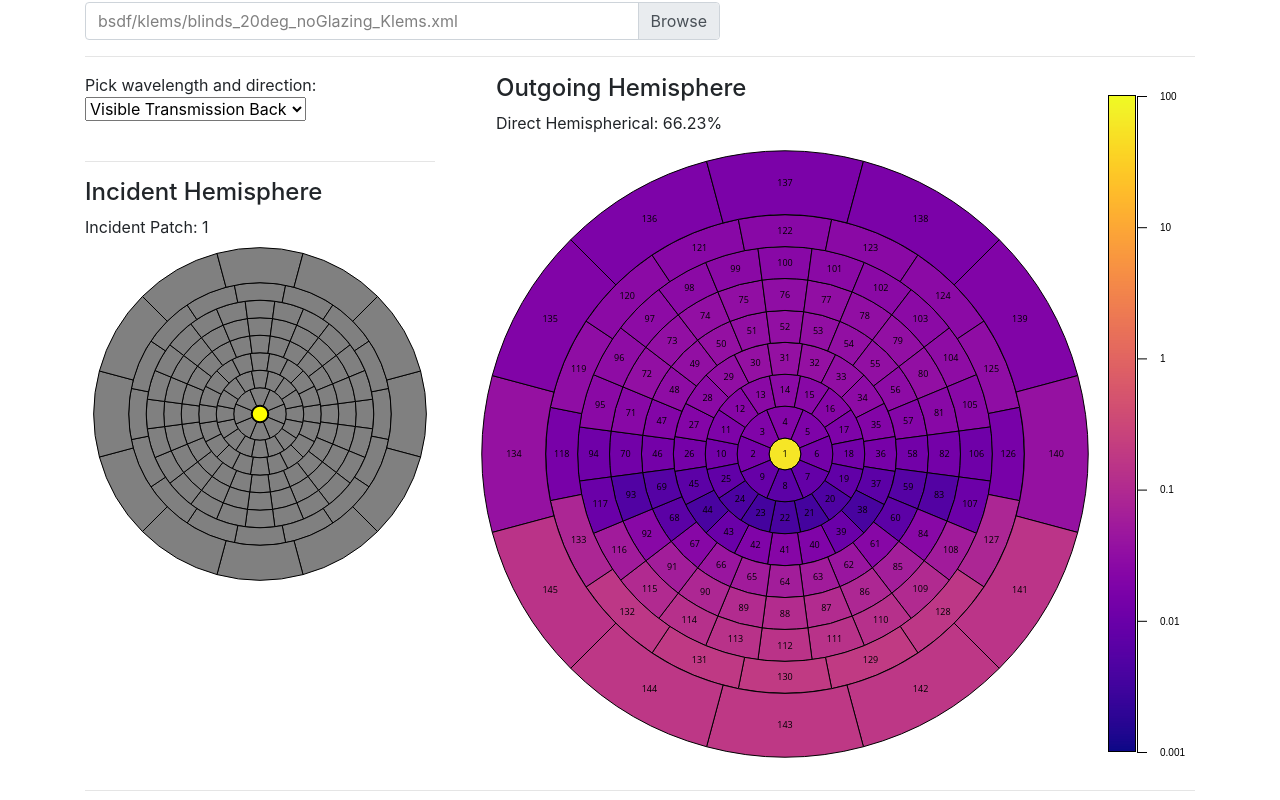
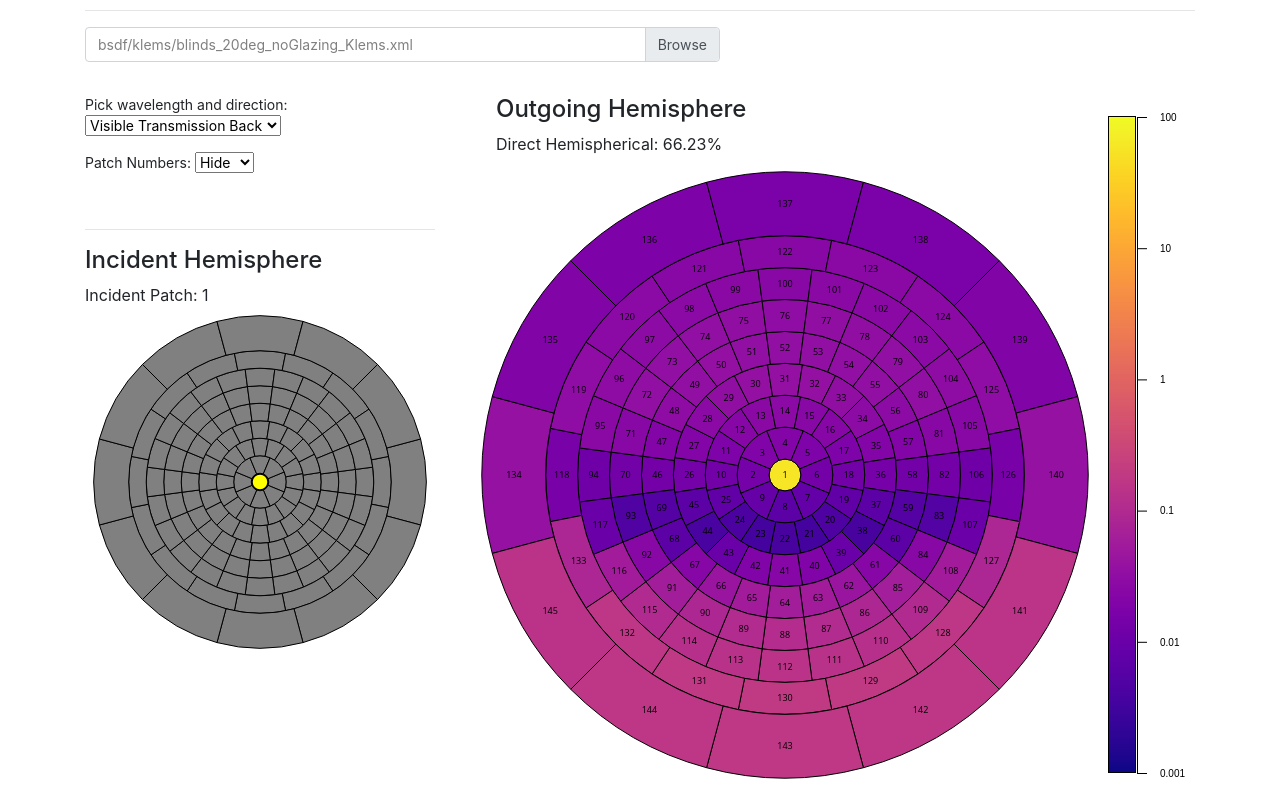
Before and after one commit to ladybug-tools/bsdf-viewer, a plain HTML site: page index.html in a window 1280 px wide. Shown: the part 73-873 px from the top of the page. Drawn offline with nearby package versions, Linux system fonts and the light colour scheme.

Commit message:
smaller text

```diff
--- a/css/customize.css
+++ b/css/customize.css
@@ -9,6 +9,10 @@
 .custom-file-label {
     margin-left: 15px;
     margin-right: 15px;
+}
+
+p {
+  font-size: 14px;
 }
 
 /*
--- a/index.html
+++ b/index.html
@@ -11,17 +11,24 @@
   <div id="vtitle">
     <h4 class="display-4">BSDF Viewer</h4>
   </div>
+  <hr>
   <div class="form-group row">
     <div class="col-lg-7">
-      <input type="file" id="fileinput" class="custom-file-input">
-      <label class="custom-file-label" for="customFile" id="filename">Choose BSDF File</label>
+      <p>
+        <input type="file" id="fileinput" class="custom-file-input">
+        <label class="custom-file-label" for="customFile" id="filename">Choose BSDF File</label>
+      </p>
     </div>
   </div>
-  <hr>
   <div class="row">
     <div class="col-lg-4">
         <div id="controlPanel">
-          <div id="direction"></div>
+            <div>
+              <p id="direction"></p>
+            </div>
+            <div>
+              <p  id="patch-number-toggle"></p>
+            </div>
           <br>
           <hr>
         </div>
@@ -60,6 +67,7 @@
 <script src="libs/loadbsdf.js"></script>
 <script src="libs/legend.js"></script>
 <script src="libs/add_direction_select.js"></script>
+<script src="libs/controlpanel.js"></script>
 
 <script>
 
@@ -226,6 +234,7 @@ function init_page(parsed_data){
   d3.select("div #filename").text(bsdf_path).style("color", "gray");
 
   add_directions_dropdown(directions);
+  add_patch_number_toggle();
 
   // add data as text
   updateCPText();
@@ -302,8 +311,10 @@ function update_on_new_file(parsed_data){
     	d.value = d.values[selectedDirection][selectedPatch - 1];
     	if (d.id == selectedPatch) v = d.value;
     	return color(d.value); });
+  if (document.getElementById("patch-number-select").value == "show"){
+    d3.selectAll(".patchtitle").text(function(d) { return d.value; });
+  }
 
-  d3.selectAll(".patchtitle").text(function(d) { return d.value; });
   d3.select("#filename").text(document.getElementById('fileinput').value);
   updateCPText();
 }
--- /dev/null
+++ b/libs/controlpanel.js
@@ -0,0 +1,15 @@
+function add_patch_number_toggle() {
+
+  // add_patch_number_toggle
+  // probably need an if statement for klems BSDF
+  var toggle = d3.select("#patch-number-toggle")
+    .append("p")
+    .text("Patch Numbers: ")
+    .append("select").attr("id","patch-number-select")
+      .append("option").attr("default","True").attr("value","hide").text("Hide")
+
+    d3.select("#patch-number-select")
+      .append("option").attr("value","show").text("Show")
+
+
+}
```
